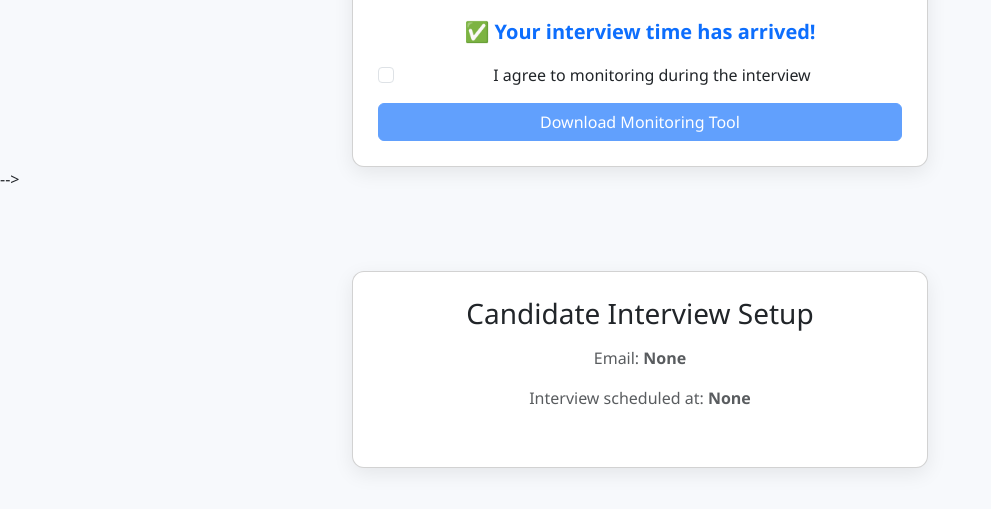
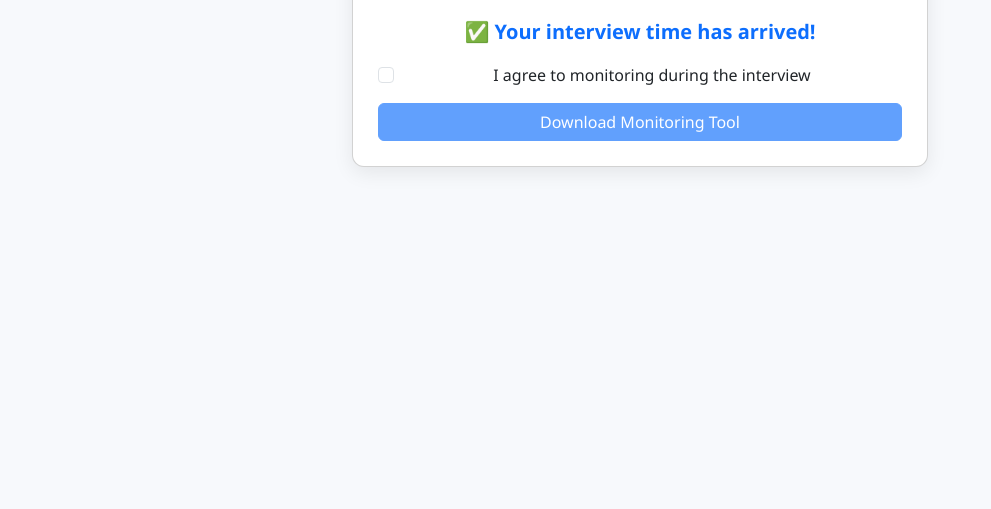
Before and after one commit to 828-kalyan/candidate, a Flask app: page /candidate in a window 1280 px wide. Shown: the part 219-728 px from the top of the page, without its empty margins (0-991 px from the left). Run offline with Flask 3, Linux system fonts and the light colour scheme; some libraries are stand-ins or nearby versions.

Commit message:
Update candidate.html

```diff
--- a/templates/candidate.html
+++ b/templates/candidate.html
@@ -1,90 +1,3 @@
-<!-- <!DOCTYPE html>
-<html lang="en">
-<head>
-  <meta charset="UTF-8">
-  <title>Interview Setup</title>
-  <meta name="viewport" content="width=device-width, initial-scale=1">
-  <!-- Bootstrap -->
-  <link href="https://cdn.jsdelivr.net/npm/bootstrap@5.3.3/dist/css/bootstrap.min.css" rel="stylesheet">
-  <style>
-    body { background: #f7f9fc; font-family: 'Segoe UI', sans-serif; }
-    .container { max-width: 600px; margin-top: 80px; }
-    .card { padding: 25px; border-radius: 12px; box-shadow: 0 6px 20px rgba(0,0,0,0.08); }
-    #countdown { font-size: 1.25rem; font-weight: 600; color: #0d6efd; }
-    #tooEarly { color: #dc3545; font-weight: 500; }
-    .btn-custom { width: 100%; }
-  </style>
-</head>
-<body>
-  <div class="container">
-    <div class="card text-center">
-      <h3 class="mb-3">Candidate Interview Setup</h3>
-      <p class="text-muted">Email: <b>{{ email }}</b></p>
-      <p class="text-muted">Interview scheduled at: <b>{{ interview_time }}</b></p>
-
-      <!-- Countdown -->
-      <p id="tooEarly" style="display:none;">⏳ Please return within 30 minutes of your interview.</p>
-      <p id="countdown"></p>
-
-      <!-- Consent -->
-      <div id="consentDiv" style="display:none;">
-        <div class="form-check mb-3">
-          <input class="form-check-input" type="checkbox" id="consentChk">
-          <label class="form-check-label" for="consentChk">
-            I agree to monitoring during the interview
-          </label>
-        </div>
-        <button class="btn btn-primary btn-custom" id="downloadBtn" disabled>Download Monitoring Tool</button>
-      </div>
-    </div>
-  </div>
-
-  <script>
-    const interviewTimeStr = "{{ interview_time }}".replace(/_/g, 'T');
-    const interviewTime = new Date(interviewTimeStr);
-
-    function updateCountdown() {
-      const now = new Date();
-      const diffMs = interviewTime - now;
-      const diffMinutes = diffMs / 60000;
-      const countdownEl = document.getElementById("countdown");
-      const consentDiv = document.getElementById("consentDiv");
-      const tooEarly = document.getElementById("tooEarly");
-
-      if (diffMinutes > 30) {
-        tooEarly.style.display = "block";
-        countdownEl.innerHTML = `Interview starts in <b>${Math.floor(diffMinutes)} minutes</b>`;
-        consentDiv.style.display = "none";
-      } else if (diffMinutes > 0) {
-        tooEarly.style.display = "none";
-        consentDiv.style.display = "block";
-        const mins = Math.floor(diffMinutes);
-        const secs = Math.floor((diffMs % 60000) / 1000);
-        countdownEl.innerHTML = `Interview starts in <b>${mins}m ${secs}s</b>`;
-      } else {
-        tooEarly.style.display = "none";
-        consentDiv.style.display = "block";
-        countdownEl.innerHTML = "✅ Your interview time has arrived!";
-      }
-    }
-
-    setInterval(updateCountdown, 1000);
-    window.onload = updateCountdown;
-
-    // Consent handling
-    document.getElementById("consentChk").addEventListener("change", function() {
-      document.getElementById("downloadBtn").disabled = !this.checked;
-    });
-
-    // Download handler
-    document.getElementById("downloadBtn").addEventListener("click", function() {
-      window.location.href = "{{ exe_link }}&args=" + encodeURIComponent("{{ email }} {{ interview_time }}");
-    });
-  </script>
-</body>
-</html> -->
-
-
 <!DOCTYPE html>
 <html lang="en">
 <head>
```
